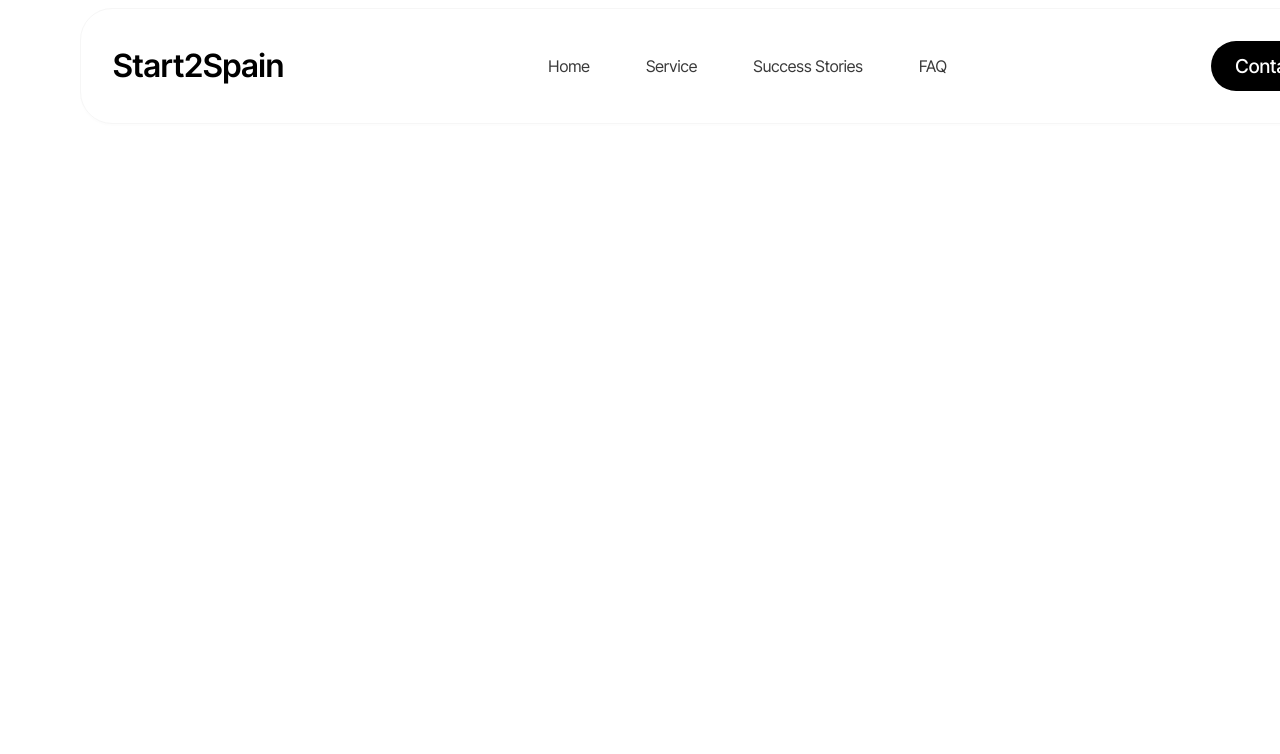
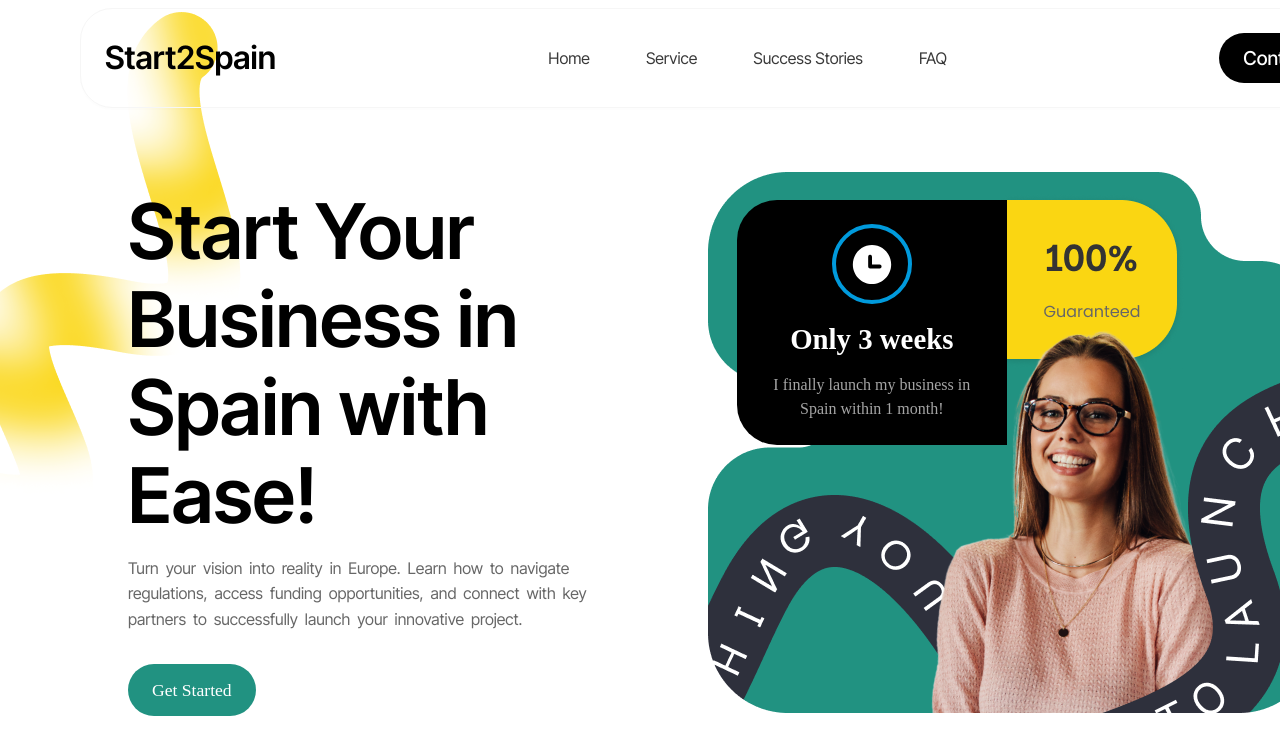
Before and after one commit to hossainpgmr/start2spain, a website: page index.html in a window 1280 px wide. Shown: the top 754 px of the page. Drawn offline with Linux system fonts and the light colour scheme; a web font is replaced by a local one.

Commit message:
hero section completed

```diff
--- a/index.html
+++ b/index.html
@@ -36,7 +36,7 @@
 
                         </ul>
                     </div>
-                    <div class="cta">
+                    <div class="cta-btn">
                         <a href="#" class="button">
                             Contact
                         </a>
@@ -44,6 +44,35 @@
                 </div>
             </div>
         </nav>
+        <main>
+            <div class="container">
+                <div class="hero-section">
+                    <div class="text-area">
+                        <h2 class="title-1">Start Your Business in Spain with Ease!</h2>
+                        <p class="title-2">Turn your vision into reality in Europe. Learn how to navigate regulations,
+                            access funding opportunities, and connect
+                            with key partners to successfully launch your innovative project.</p>
+                        <div class="gta-btn">
+                            <a href="#" class="button">Get Started</a>
+                        </div>
+                    </div>
+                    <div class="img-area">
+                        <img src="./assets/profile-1.png" alt="Profile one">
+                        <div class="profile-tab">
+                            <div class="clock-icon">
+                                <img src="./assets/clock.svg" alt="Clock img ">
+                            </div>
+                            <h3 class="tab-title1"> Only 3 weeks</h3>
+                            <p class="tab-title2">I finally launch my business in Spain within 1 month!</p>
+                        </div>
+                    </div>
+                    <div class="color-gradient">
+                        <img src="./assets/vector-2.png" alt="">
+                    </div>
+                </div>
+            </div>
+            </div>
+        </main>
     </body>
 
 </html>
--- a/scss/main.scss
+++ b/scss/main.scss
@@ -1,4 +1,10 @@
+// partials importing
 @use "./sections/navbar";
+@use "./sections/hero-section";
+
+// font family included
+@import url("https://fonts.googleapis.com/css2?family=Parkinsans:wght@300..800&display=swap");
+//font-family: "Parkinsans", serif;
 * {
   margin: 0;
   padding: 0;
@@ -9,13 +15,12 @@
   list-style: none;
 }
 
-// partials importing
-
 body {
   width: 100vw;
   height: 100vh;
   background: #fff;
 }
+// repetitive Tags
 .container {
   width: 1440px;
   margin: 0 auto;
--- /dev/null
+++ b/scss/sections/_hero-section.scss
@@ -0,0 +1,93 @@
+.hero-section {
+  display: flex;
+  // justify-content: space-between;
+  //   align-items: center;
+  gap: 3rem;
+  margin: 0 6rem;
+  margin-top: 4rem;
+  position: relative;
+  .text-area {
+    padding: 1rem 2rem;
+    .title-1 {
+      max-width: 400px;
+      font-size: 4.8rem;
+      font-weight: 600;
+      line-height: 5.5rem;
+    }
+    .title-2 {
+      margin-top: 1rem;
+      max-width: 500px;
+      color: #676767;
+      font-size: 1rem;
+      font-weight: 400;
+      line-height: 1.6rem;
+      word-spacing: 0.2rem;
+    }
+    .gta-btn {
+      margin-top: 2rem;
+      padding: 0.6rem 1.5rem;
+      display: inline-block;
+      background: #219281;
+      border-radius: 40px;
+      .button {
+        color: #fff;
+        font-family: "Parkinsans", serif;
+        font-size: 1.1rem;
+        font-weight: 400;
+        line-height: 2rem;
+      }
+    }
+  }
+  .img-area {
+    position: relative;
+    .profile-tab {
+      display: flex;
+      flex-direction: column;
+      justify-content: center;
+      align-items: center;
+      text-align: center;
+      max-width: 270px;
+      position: absolute;
+      top: 1.8rem;
+      left: 1.8rem;
+      color: #fff;
+      background: #000;
+      padding: 1.5rem;
+      border-top-left-radius: 40px;
+      border-bottom-left-radius: 40px;
+      .clock-icon {
+        width: 5rem;
+        height: 5rem;
+        padding: 0.8rem;
+        display: inline-block;
+        border: 4px solid #00b0fbe0;
+        border-radius: 50%;
+        img {
+          width: 100%;
+          height: 100%;
+        }
+      }
+      .tab-title1 {
+        margin-top: 1rem;
+        font-family: "Parkinsans", serif;
+        font-size: 1.8rem;
+        font-weight: 600;
+        line-height: 2.4rem;
+      }
+      .tab-title2 {
+        color: #a5a5a5;
+        margin-top: 0.9rem;
+        font-family: "Parkinsans", serif;
+        font-size: 1rem;
+        font-weight: 400;
+        line-height: 1.5rem;
+      }
+    }
+  }
+  .color-gradient {
+    position: absolute;
+    top: -10rem;
+    left: -6rem;
+    z-index: -1;
+  }
+}
--- a/scss/sections/_navbar.scss
+++ b/scss/sections/_navbar.scss
@@ -1,5 +1,5 @@
 .nav-wrapper {
-  padding: 2rem;
+  padding: 1.5rem;
   margin: 0.5rem 5rem;
   display: flex;
   justify-content: space-between;
@@ -25,7 +25,7 @@
       font-weight: 400;
     }
   }
-  .cta {
+  .cta-btn {
     background: #000;
     padding: 0.8rem 1.5rem;
     border-radius: 40px;
```
Also changed, not shown: assets/clock.svg (added), css/main.css, 1 other file.
